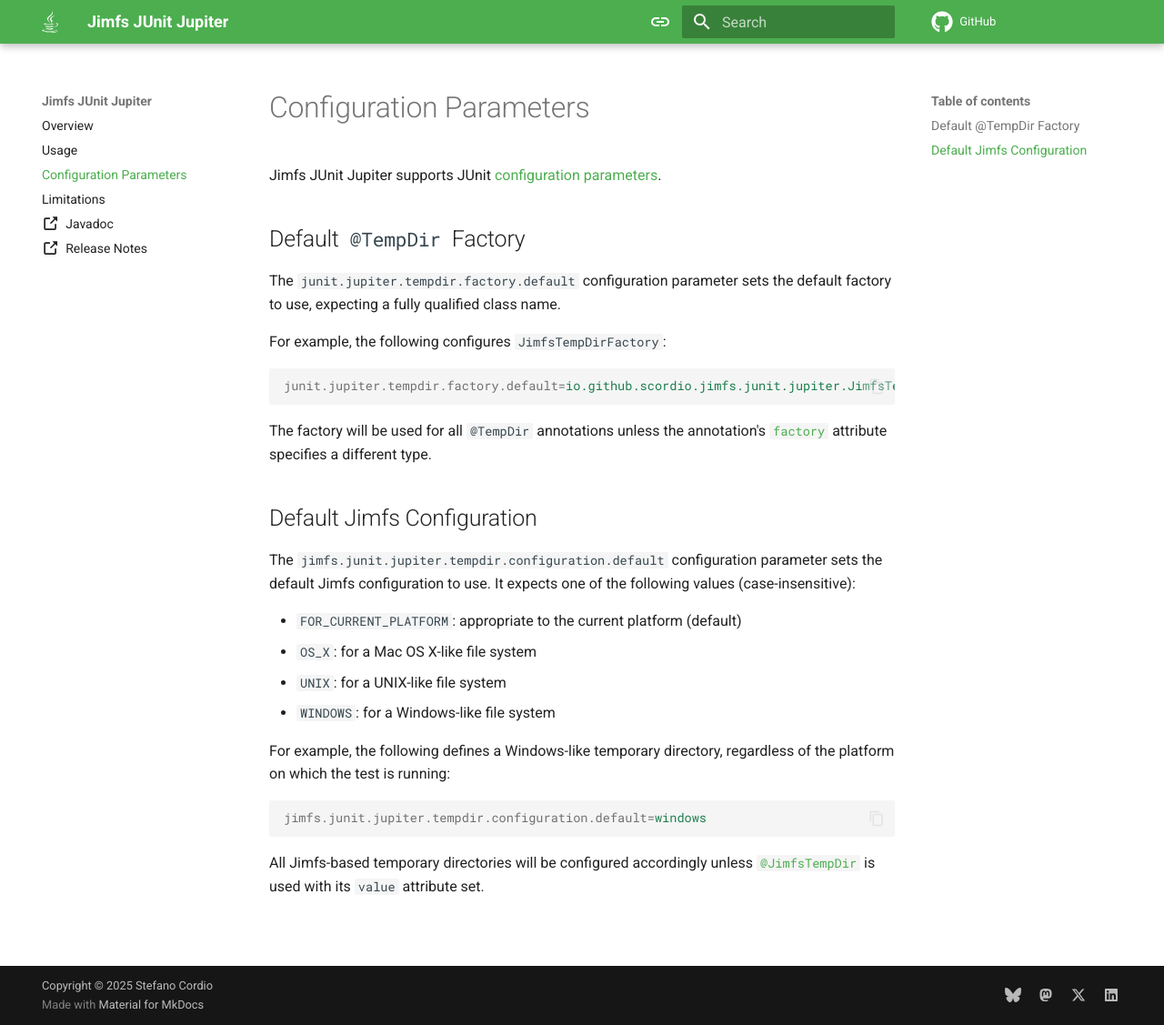
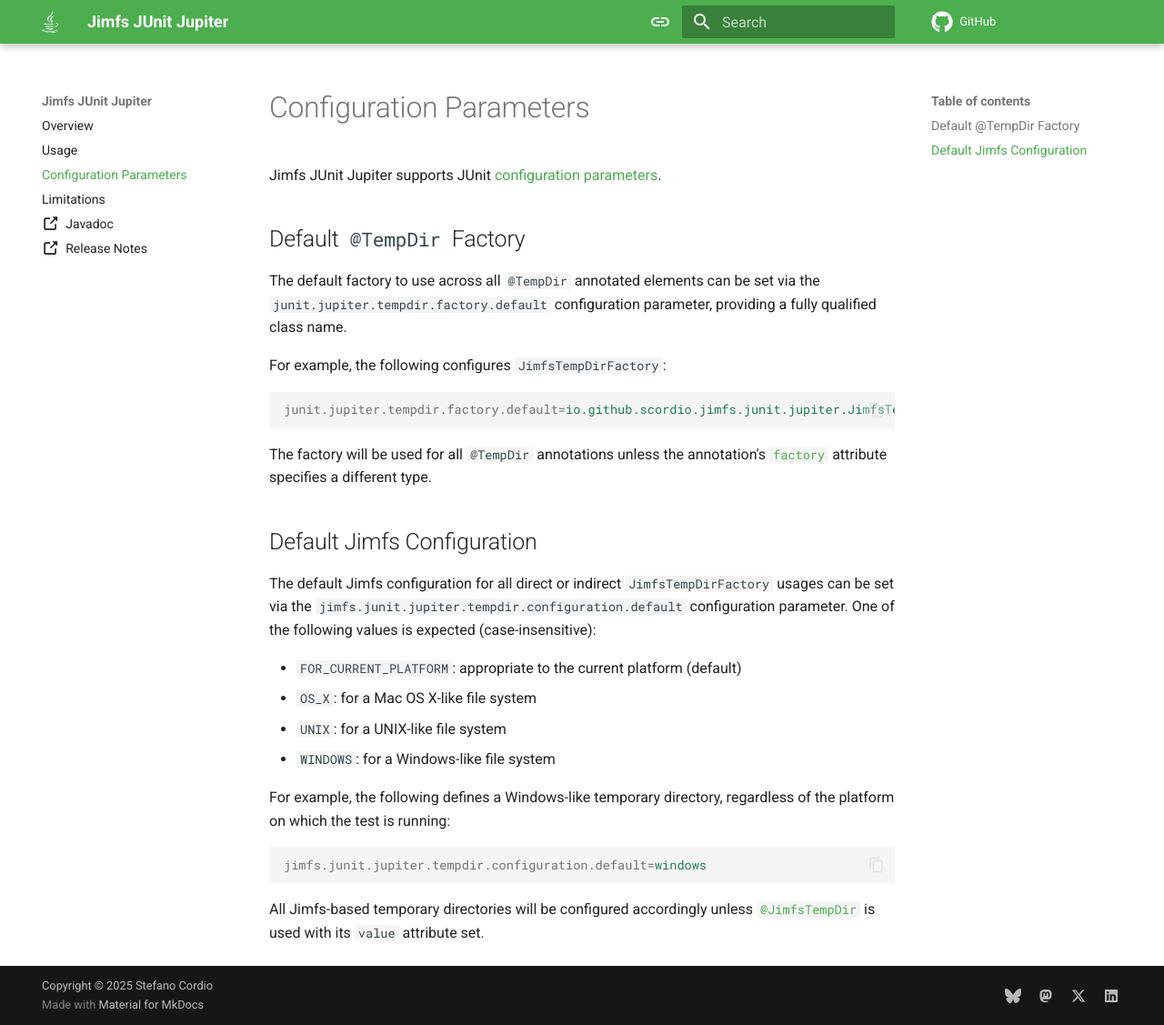
Before and after one commit to scordio/jimfs-junit-jupiter, an MkDocs documentation site: the page built from docs/configuration-parameters.md, in a window 1280 px wide and 1127 px high. Shown: the whole window at 91% size. Built offline with MkDocs 1.6.1 and Material for MkDocs 9.7.7, drawn with Linux system fonts in a browser that asks for light colours; comment, search, counter and statistics services are not loaded.

Commit message:
Update configuration parameters documentation

```diff
--- a/docs/configuration-parameters.md
+++ b/docs/configuration-parameters.md
@@ -5,8 +5,8 @@ Jimfs JUnit Jupiter supports JUnit
 
 ## Default `@TempDir` Factory
 
-The `junit.jupiter.tempdir.factory.default` configuration parameter sets the default factory to use, expecting a fully
-qualified class name.
+The default factory to use across all `@TempDir` annotated elements can be set via the
+`junit.jupiter.tempdir.factory.default` configuration parameter, providing a fully qualified class name.
 
 For example, the following configures `JimfsTempDirFactory`:
 
@@ -20,11 +20,9 @@ attribute specifies a different type.
 
 ## Default Jimfs Configuration
 
-<!-- md:version 0.2.0 -->
-<!-- md:default `indigo` -->
-
-The `jimfs.junit.jupiter.tempdir.configuration.default` configuration parameter sets the default Jimfs configuration to
-use. It expects one of the following values (case-insensitive):
+The default Jimfs configuration for all direct or indirect `JimfsTempDirFactory` usages can be set via the
+`jimfs.junit.jupiter.tempdir.configuration.default` configuration parameter.
+One of the following values is expected (case-insensitive):
 
 * `FOR_CURRENT_PLATFORM`: appropriate to the current platform (default)
 * `OS_X`: for a Mac OS X-like file system
```
